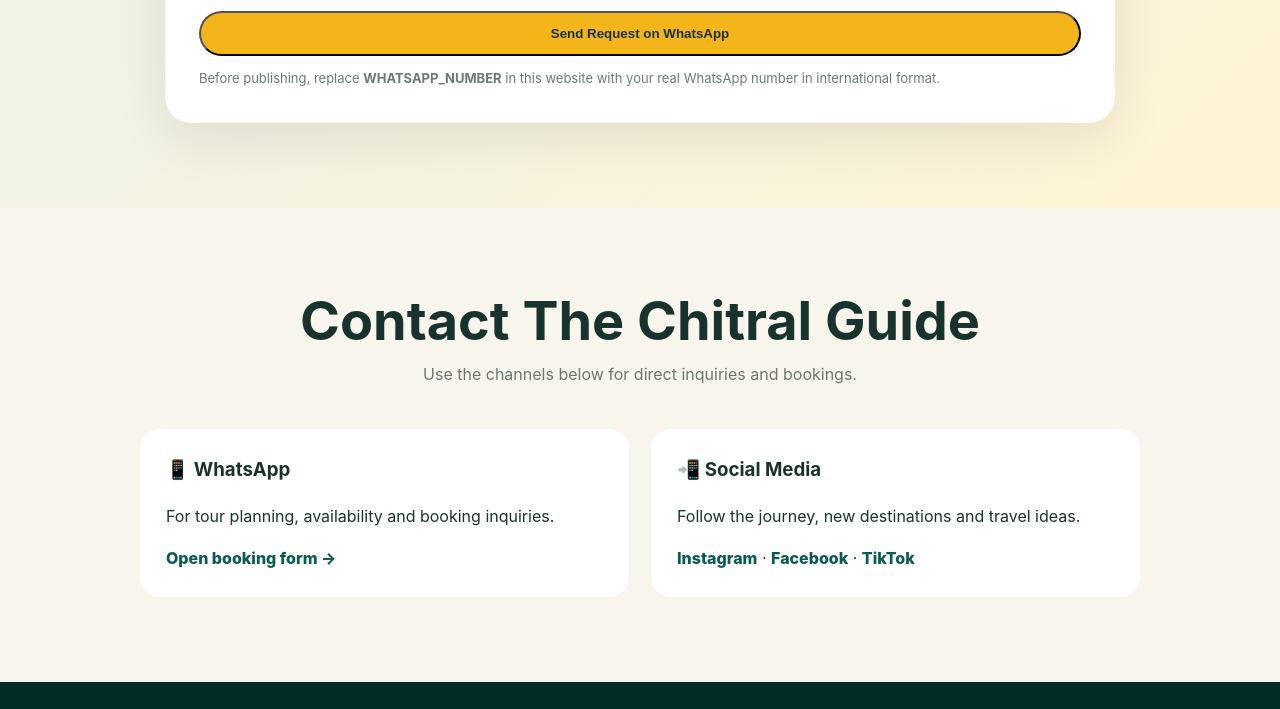
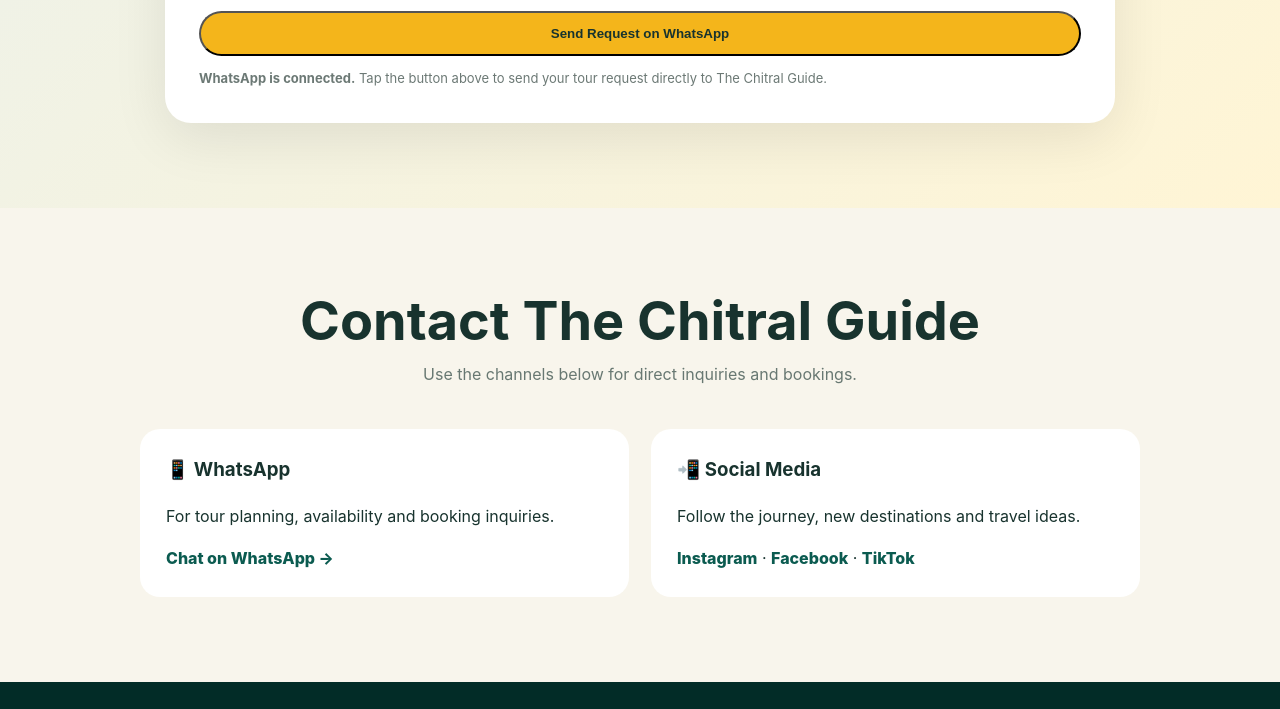
Before and after one commit to ahmadmehtab001-bot/ahmadmehtab001-bot.github.io, a plain HTML site: page index.html in a window 1280 px wide. Shown: the part 4585-5294 px from the top of the page. Drawn offline with Linux system fonts and the light colour scheme.

Commit message:
Add files via upload

```diff
--- a/index.html
+++ b/index.html
@@ -100,25 +100,24 @@
 <textarea id="message" placeholder="Places you want to visit / interests / questions"></textarea>
 <button class="btn gold full" type="submit">Send Request on WhatsApp</button>
 </form>
-<div class="notice">Before publishing, replace <strong>WHATSAPP_NUMBER</strong> in this website with your real WhatsApp number in international format.</div>
+<div class="notice"><strong>WhatsApp is connected.</strong> Tap the button above to send your tour request directly to The Chitral Guide.</div>
 </div>
 </section>
 
 <section>
 <div class="head"><h2>Contact The Chitral Guide</h2><p>Use the channels below for direct inquiries and bookings.</p></div>
 <div class="contact">
-<div class="contactCard"><h3>📱 WhatsApp</h3><p>For tour planning, availability and booking inquiries.</p><a href="#booking">Open booking form →</a></div>
+<div class="contactCard"><h3>📱 WhatsApp</h3><p>For tour planning, availability and booking inquiries.</p><a href="https://wa.me/923075142110?text=Hello%20The%20Chitral%20Guide!%20I%20want%20to%20ask%20about%20a%20tour." target="_blank" rel="noopener">Chat on WhatsApp →</a></div>
 <div class="contactCard"><h3>📲 Social Media</h3><p>Follow the journey, new destinations and travel ideas.</p><a href="#">Instagram</a> · <a href="#">Facebook</a> · <a href="#">TikTok</a></div>
 </div>
 </section>
 
-<footer><div class="footerBrand">THE CHITRAL GUIDE</div><div>Explore Chitral. Live the Journey.</div><div class="social"><a href="#">Facebook</a><a href="#">Instagram</a><a href="#">TikTok</a><a href="#">WhatsApp</a></div><div>Chitral, Khyber Pakhtunkhwa, Pakistan</div></footer>
+<footer><div class="footerBrand">THE CHITRAL GUIDE</div><div>Explore Chitral. Live the Journey.</div><div class="social"><a href="#">Facebook</a><a href="#">Instagram</a><a href="#">TikTok</a><a href="https://wa.me/923075142110" target="_blank" rel="noopener">WhatsApp</a></div><div>Chitral, Khyber Pakhtunkhwa, Pakistan</div></footer>
 
 <script>
-const WHATSAPP_NUMBER="WHATSAPP_NUMBER";
+const WHATSAPP_NUMBER="923075142110";
 document.getElementById("tripForm").addEventListener("submit",function(e){
  e.preventDefault();
- if(WHATSAPP_NUMBER==="WHATSAPP_NUMBER"){alert("Website setup complete. Add your real WhatsApp number in the code before publishing.");return;}
  const v=id=>document.getElementById(id).value;
  const msg=`Hello The Chitral Guide!%0A%0AName: ${encodeURIComponent(v("name"))}%0AContact: ${encodeURIComponent(v("contact"))}%0ATravel date: ${encodeURIComponent(v("date"))}%0ATravellers: ${encodeURIComponent(v("travellers"))}%0ATrip: ${encodeURIComponent(v("trip"))}%0ADays: ${encodeURIComponent(v("days"))}%0ARequest: ${encodeURIComponent(v("message"))}`;
  window.open(`https://wa.me/${WHATSAPP_NUMBER}?text=${msg}`,"_blank");
```
